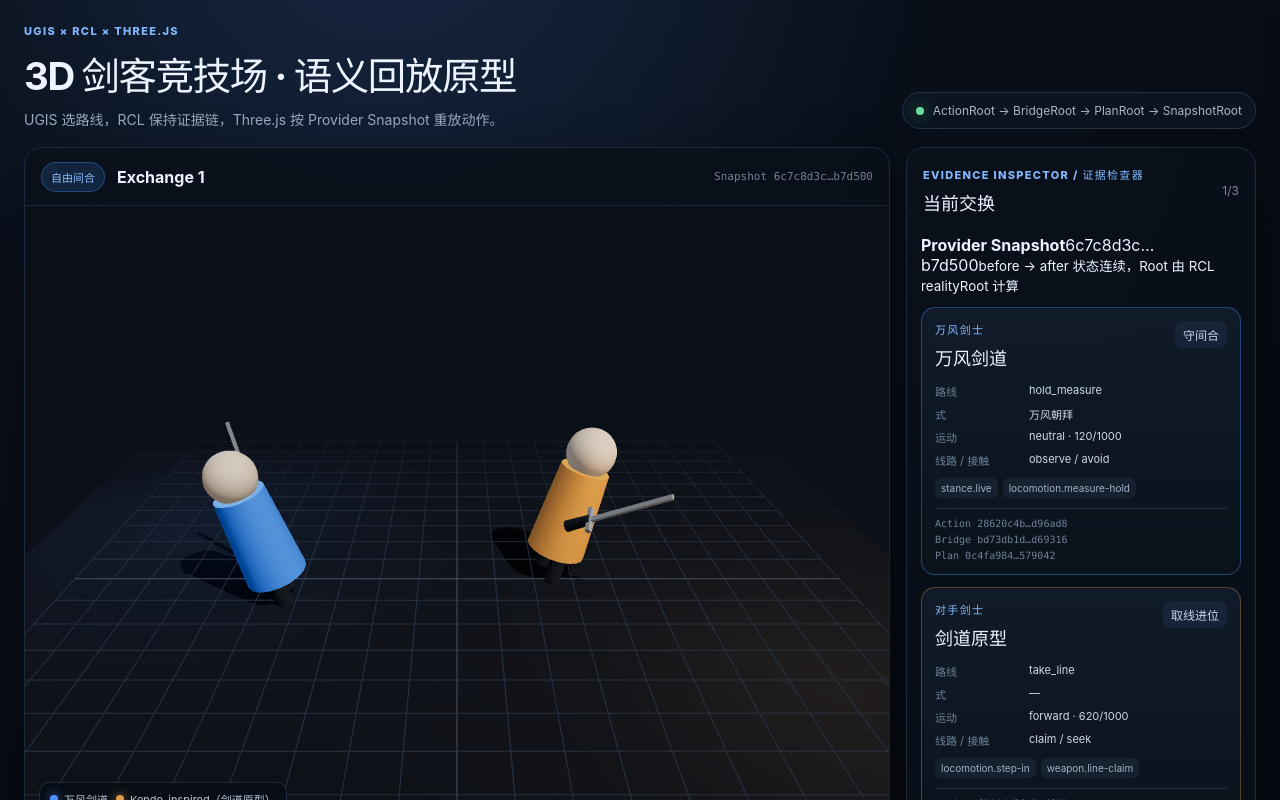
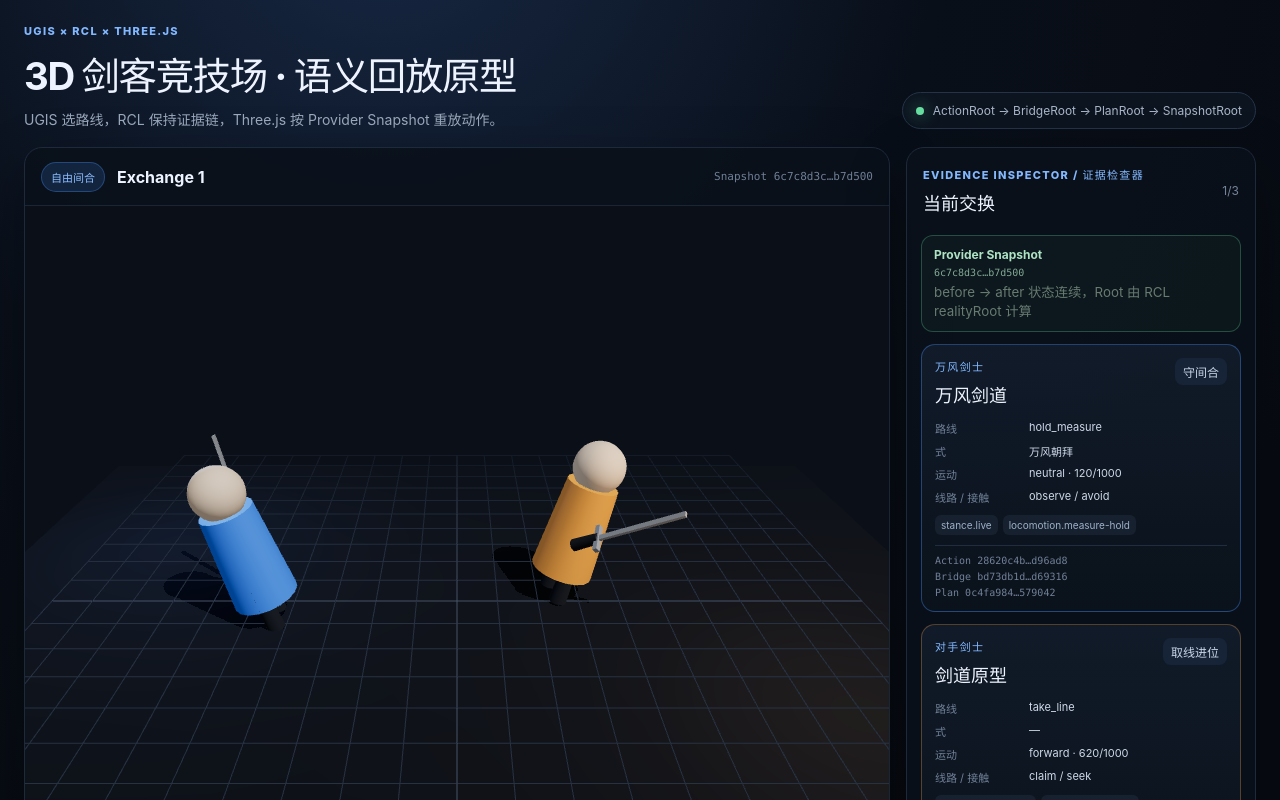
Before and after one commit to xingxuling/RCL, a React (Vite) app in the folder examples/ugis-threejs-arena/: page / in a window 1280 px wide. Shown: the top 800 px of the page. Built offline with nearby package versions, Linux system fonts and the light colour scheme.

Commit message:
style: show snapshot-backed timeline and provider root card

```diff
--- a/examples/ugis-threejs-arena/src/replay.css
+++ b/examples/ugis-threejs-arena/src/replay.css
@@ -7,6 +7,7 @@
   background: #0e1724;
   border-radius: 9px;
   padding: 8px 11px;
+  cursor: pointer;
 }
 
 .timeline-step strong { color: #c5d2e4; }
@@ -28,3 +29,18 @@
   font-size: 10px;
   line-height: 1.5;
 }
+
+.snapshot-card {
+  display: grid;
+  gap: 5px;
+  padding: 11px 12px;
+  border: 1px solid rgba(103, 223, 160, 0.28);
+  border-radius: 12px;
+  background: rgba(39, 101, 70, 0.1);
+}
+.snapshot-card strong { color: #aee3c4; font-size: 12px; }
+.snapshot-card span {
+  color: #83a994;
+  font: 10px ui-monospace, SFMono-Regular, Menlo, monospace;
+}
+.snapshot-card small { color: #687b70; line-height: 1.4; }
```
